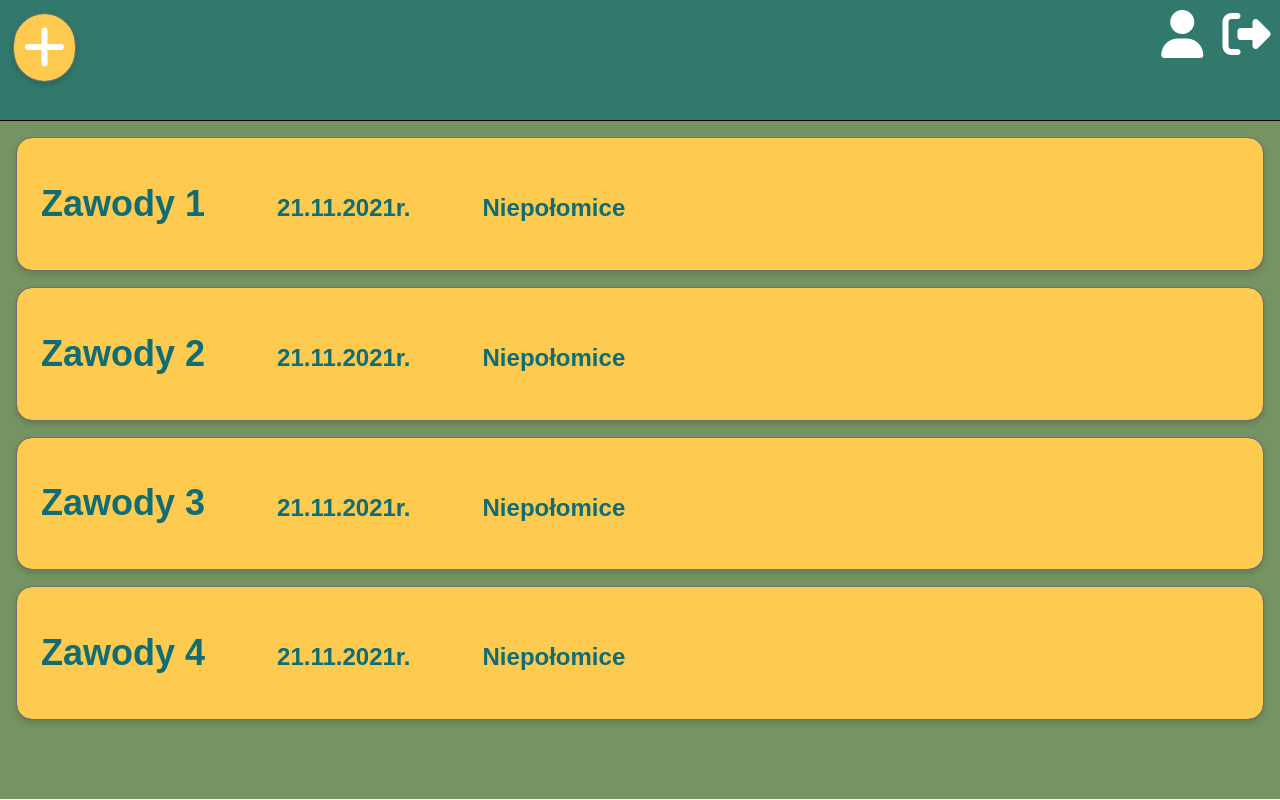
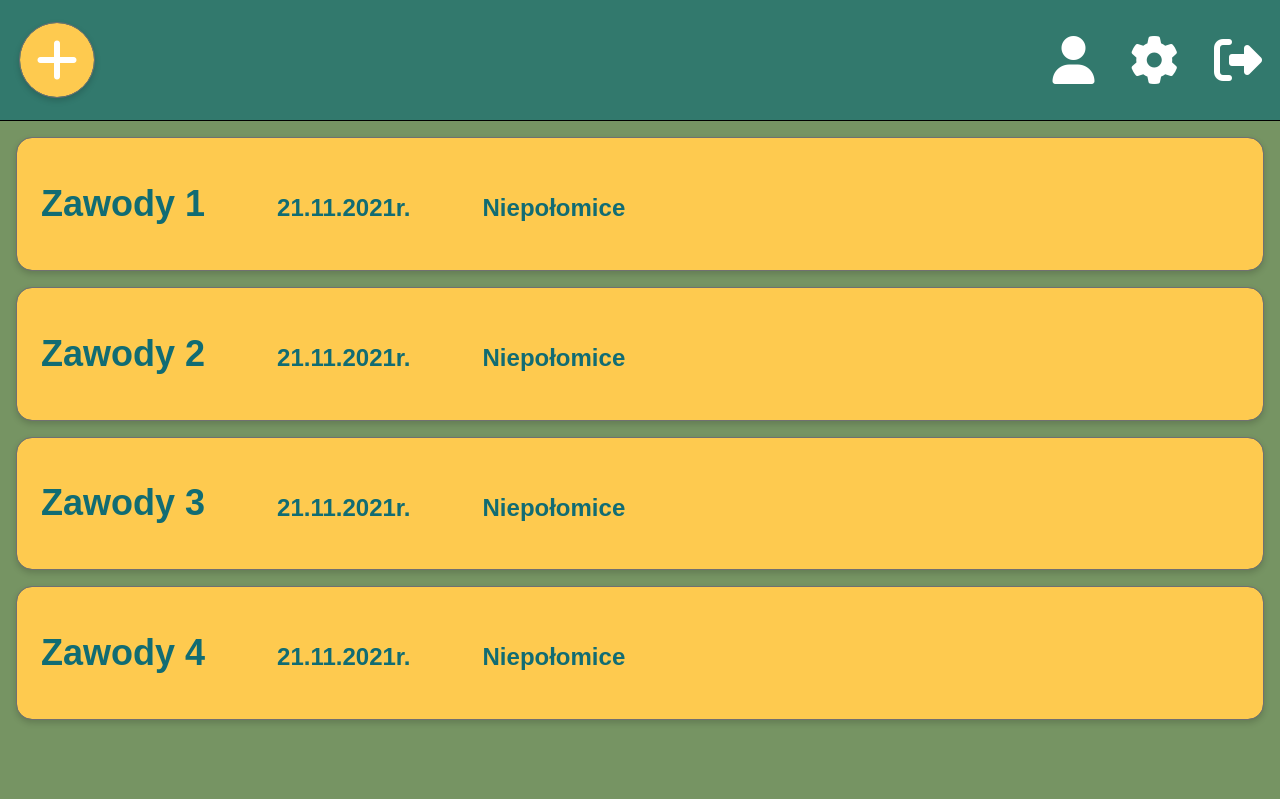
Before and after one commit to krzysztofwodecki/Fished, a PHP site: page /public/views/mainpage.html in a window 1280 px wide. Run offline with PHP 8.4, Linux system fonts and the light colour scheme; some libraries are stand-ins or nearby versions.

Commit message:
Poprawiono stylowanie elementu i dodano ikonę ustawień

```diff
--- a/public/css/mainpage.css
+++ b/public/css/mainpage.css
@@ -20,22 +20,27 @@ nav {
     display: flex;
     flex-direction: row;
     justify-content: right;
+    align-items: center;
 }
 
-i1, i2 {
+i {
     font-size: 3em;
     color: white;
-    padding: 0.2em;
 }
 
-i1 {
+nav div {
+    padding: 0 1.4%;
+}
+
+.add-join-competition {
     position: absolute;
-    left: 0;
-    margin: 1% 0 0 1%;
+    left: 1.5%;
+    padding: 1% calc(1% + 3px);
+    align-self: auto;
     background: #FECA4F 0% 0% no-repeat padding-box;
     box-shadow: 0px 3px 6px #00000029;
     border: 1px solid #707070;
-    border-radius: 3em;
+    border-radius: 100%;
 }
 
 main {
--- a/public/views/mainpage.html
+++ b/public/views/mainpage.html
@@ -11,19 +11,25 @@
         <nav>
             <div class="add-join-competition">
                 <a href="#">
-                    <i1 class="fas fa-plus"></i>
+                    <i class="fas fa-plus"></i>
                 </a>
             </div>
 
             <div class ="user-profile">
                 <a href="#">
-                    <i2 class="fas fa-user"></i>
+                    <i class="fas fa-user"></i>
+                </a>
+            </div>
+
+            <div class ="settings">
+                <a href="#">
+                    <i class="fas fa-cog"></i>
                 </a>
             </div>
 
             <div class="logout">
                 <a href="#">
-                    <i2 class="fas fa-sign-out-alt"></i>
+                    <i class="fas fa-sign-out-alt"></i>
                 </a>
             </div>
         </nav>
```
